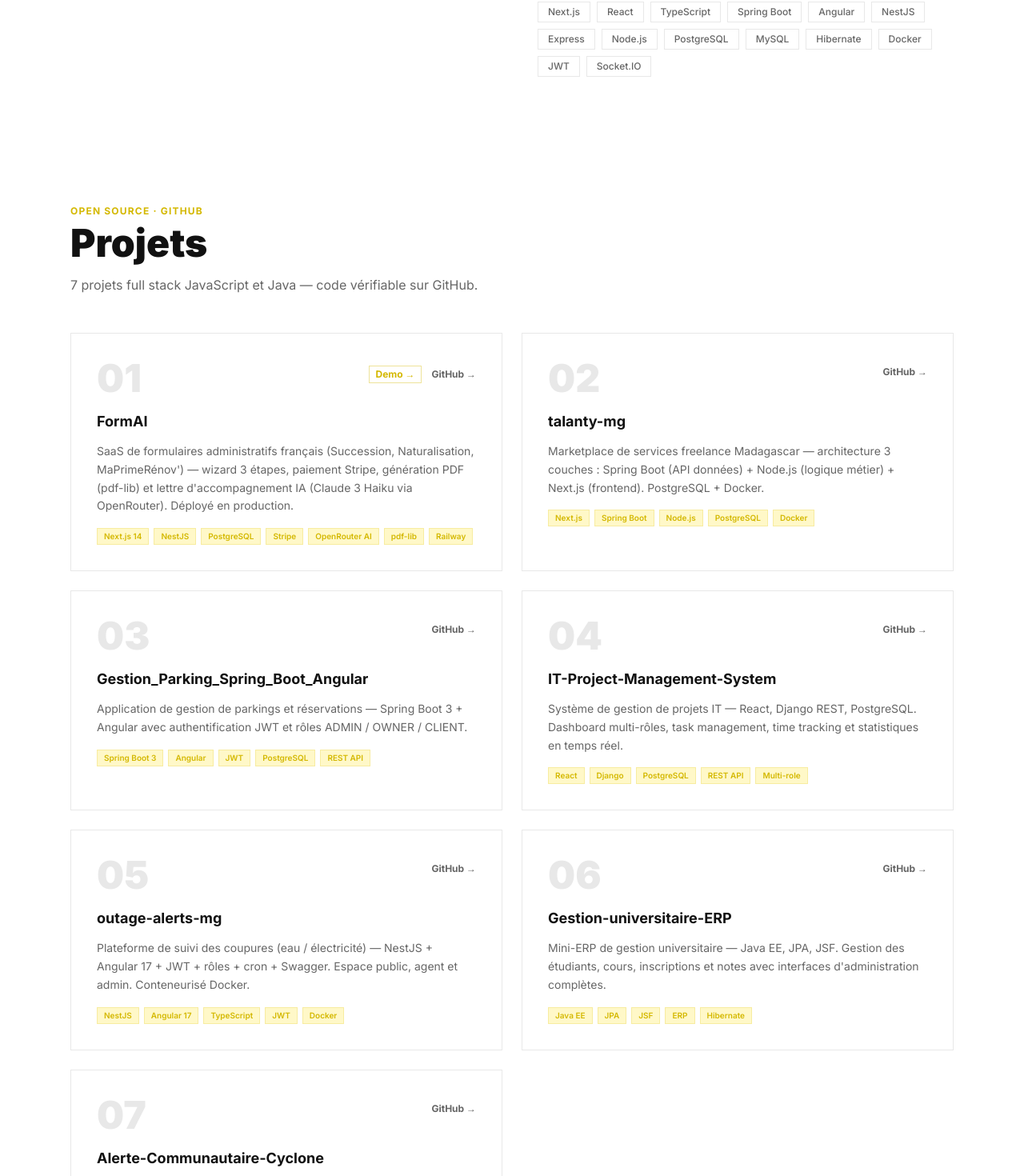
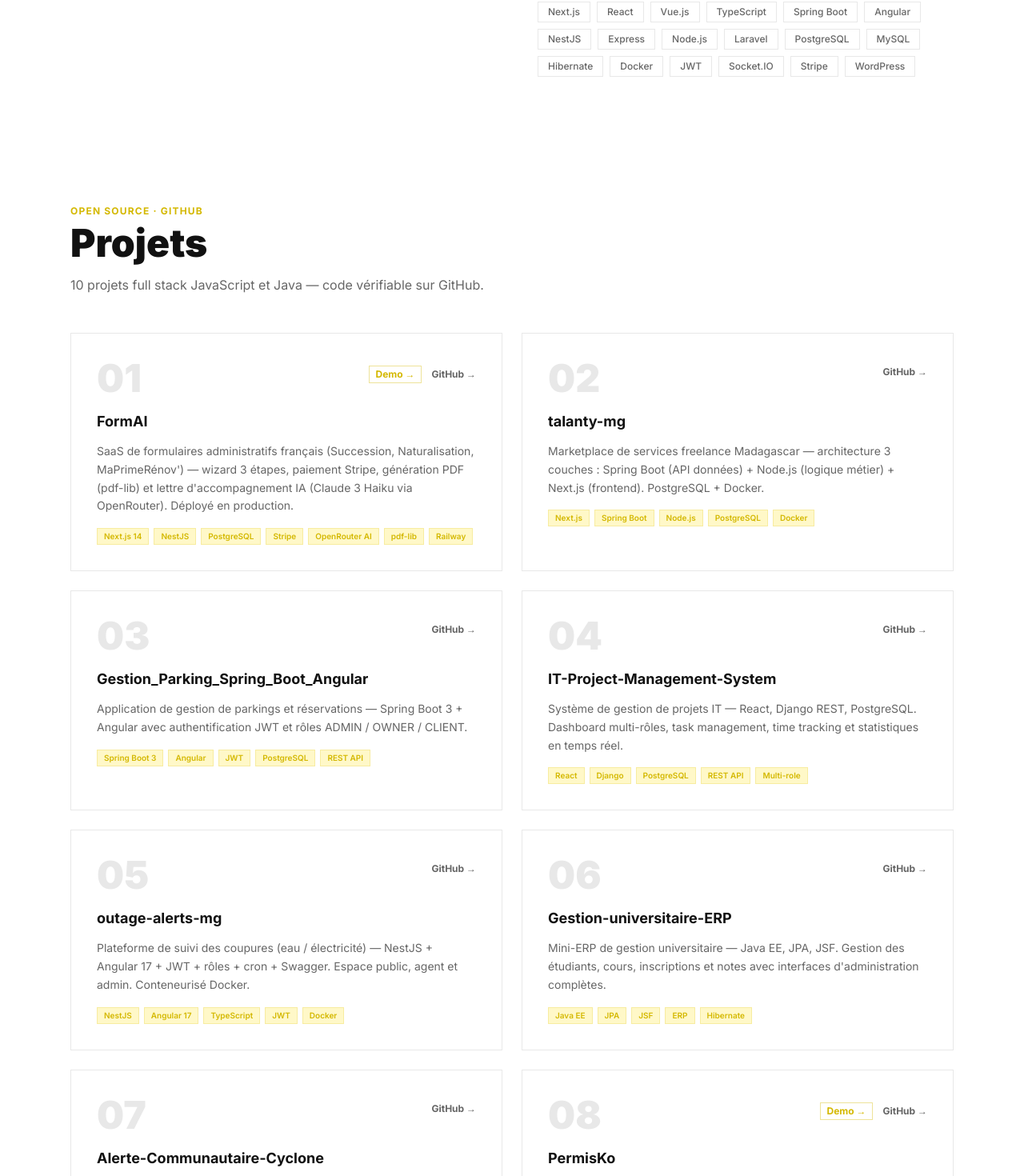
Before and after one commit to Bayane-max219/portfolio-webjs, a Next.js app: page / in a window 1280 px wide. Shown: the part 1325-2795 px from the top of the page at 80% size. Built offline with nearby package versions, Linux system fonts and the light colour scheme.

Commit message:
feat: add PermisKo, SmartERP, Eglise WordPress — 10 projects total

```diff
--- a/app/page.tsx
+++ b/app/page.tsx
@@ -65,12 +65,35 @@ const projets = [
     tags: ["Express", "Angular 21", "Socket.IO", "MySQL", "JWT"],
     href: "https://github.com/Bayane-max219/Alerte_Communautaire_Cyclone_Securite",
   },
+  {
+    num: "08",
+    name: "PermisKo",
+    desc: "Application de gestion de dossiers de permis de conduire — React + Vite + Tailwind. Kanban drag & drop pour suivi des dossiers par étape, ajout de dossier dynamique.",
+    tags: ["React", "Vite", "Tailwind CSS", "Kanban", "Drag & Drop"],
+    href: "https://github.com/Bayane-max219/permisko",
+    demo: "https://permisko.vercel.app",
+  },
+  {
+    num: "09",
+    name: "SmartERP — Gestion de Stock",
+    desc: "ERP complet de gestion de stock et ventes — Vue.js 3 + Laravel 12 + MySQL + Docker. Dashboard analytics Chart.js, Point de Vente (POS), rapports, multi-utilisateurs, mode hors-ligne localStorage.",
+    tags: ["Vue.js 3", "Laravel 12", "MySQL", "Docker", "Pinia", "Chart.js"],
+    href: "https://github.com/Bayane-max219/Gestion-de-stock",
+  },
+  {
+    num: "10",
+    name: "Église Alliance Évangélique",
+    desc: "Thème WordPress custom sur mesure — Custom Post Types PHP, galerie photos lightbox, événements hebdomadaires, embed YouTube/SoundCloud, interface admin dédiée. Déployé en ligne.",
+    tags: ["WordPress", "PHP", "JavaScript", "jQuery", "MySQL", "CSS3"],
+    href: "https://github.com/Bayane-max219/eglise-alliance-evangelique-wordpress",
+    demo: "https://eglise-alliance-evangelique.infinityfreeapp.com",
+  },
 ];
 
 const tools = [
-  "Next.js", "React", "TypeScript", "Spring Boot", "Angular",
-  "NestJS", "Express", "Node.js", "PostgreSQL", "MySQL",
-  "Hibernate", "Docker", "JWT", "Socket.IO",
+  "Next.js", "React", "Vue.js", "TypeScript", "Spring Boot", "Angular",
+  "NestJS", "Express", "Node.js", "Laravel", "PostgreSQL", "MySQL",
+  "Hibernate", "Docker", "JWT", "Socket.IO", "Stripe", "WordPress",
 ];
 
 const marqueeItems = [
@@ -277,7 +300,7 @@ export default function Page() {
           Projets
         </h2>
         <p className="text-ink-muted mb-12 max-w-2xl">
-          7 projets full stack JavaScript et Java — code vérifiable sur GitHub.
+          10 projets full stack JavaScript et Java — code vérifiable sur GitHub.
         </p>
         <div className="grid md:grid-cols-2 gap-6">
           {projets.map((p) => (
```
